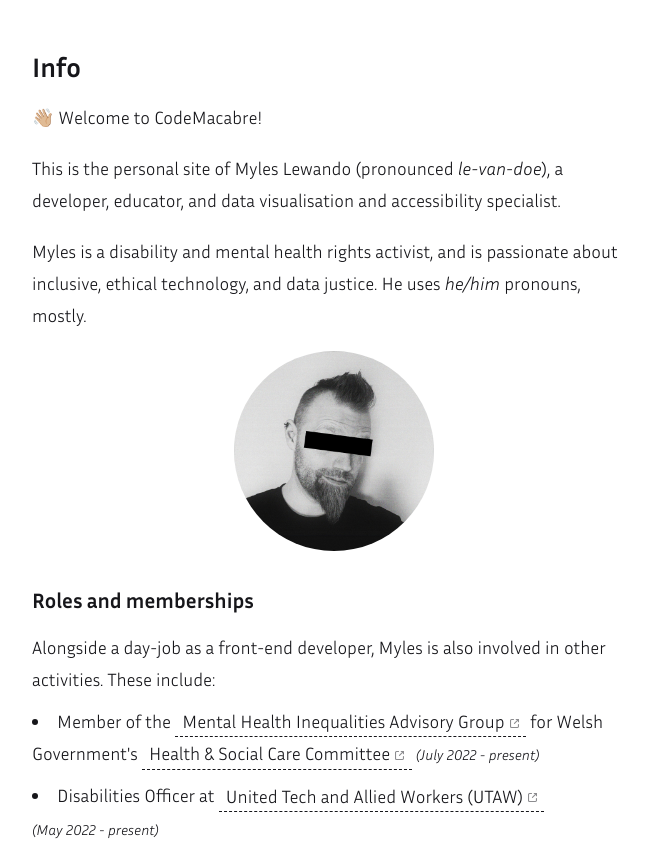
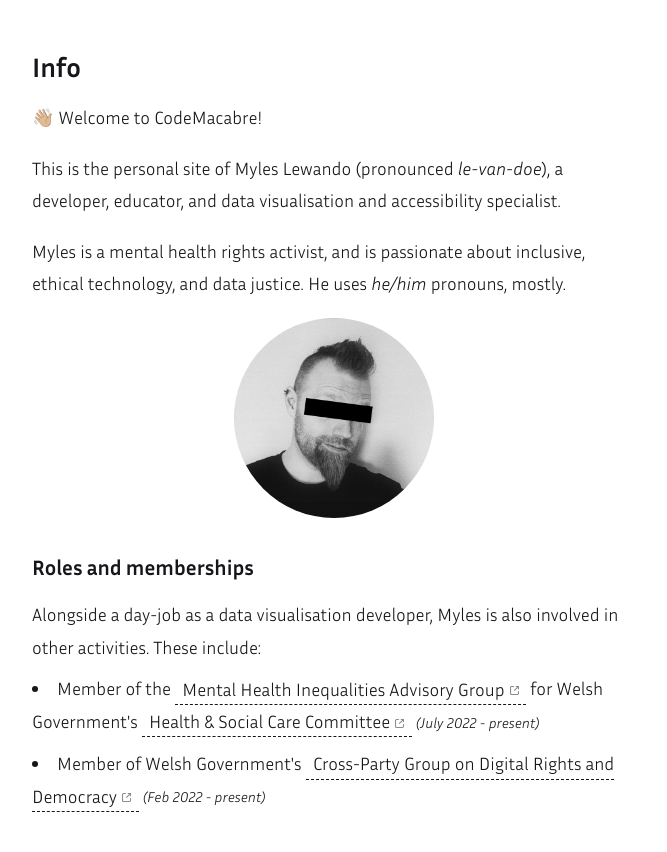
Before and after one commit to codemacabre/codemacabre-com, an Eleventy site: page about.liquid in a window 1280 px wide. Shown: the part 71-923 px from the top of the page, without its empty margins (306-973 px from the left). Built offline with nearby package versions, Linux system fonts and the light colour scheme; Eleventy itself is replaced by a stand-in of ours; files that its build step writes are made by us from their sources; what markdown-it-attrs would draw is missing.

Commit message:
💬 Update about

```diff
--- a/about.liquid
+++ b/about.liquid
@@ -10,16 +10,19 @@ layout: main
   <i>le-van-doe</i>), a developer, educator, and data visualisation and accessibility specialist.
 </p>
 <p>
-  Myles is a disability and mental health rights activist, and is passionate about inclusive, ethical technology, and data justice. He uses
+  Myles is a mental health rights activist, and is passionate about inclusive, ethical technology, and data justice. He uses
   <i>he/him</i>
   pronouns, mostly.
 </p>
 
-<img class="small center circle" src="/assets/images/_me-redacted.jpg" alt="A black and white grainy photo of Myles's head and shoulders. He has a long pointy beard and a mohawk, with a black censored bar across his eyes"/>
+<img
+  class="small center circle"
+  src="/assets/images/_me-redacted.jpg"
+  alt="A black and white grainy photo of Myles's head and shoulders. He has a long pointy beard and a mohawk, with a black censored bar across his eyes" />
 
 <h3>Roles and memberships</h3>
 <p>
-  Alongside a day-job as a front-end developer, Myles is also involved in other activities. These include:
+  Alongside a day-job as a data visualisation developer, Myles is also involved in other activities. These include:
 </p>
 <ul>
   <li>
@@ -28,11 +31,6 @@ layout: main
     for Welsh Government's
     <a href="https://senedd.wales/committee/737">Health & Social Care Committee</a>
     <i class="dates nobr">(July 2022 - present)</i>
-  </li>
-  <li>
-    Disabilities Officer at
-    <a href="https://utaw.tech">United Tech and Allied Workers (UTAW)</a>
-    <i class="dates nobr">(May 2022 - present)</i>
   </li>
   <li>
     Member of Welsh Government's
```
